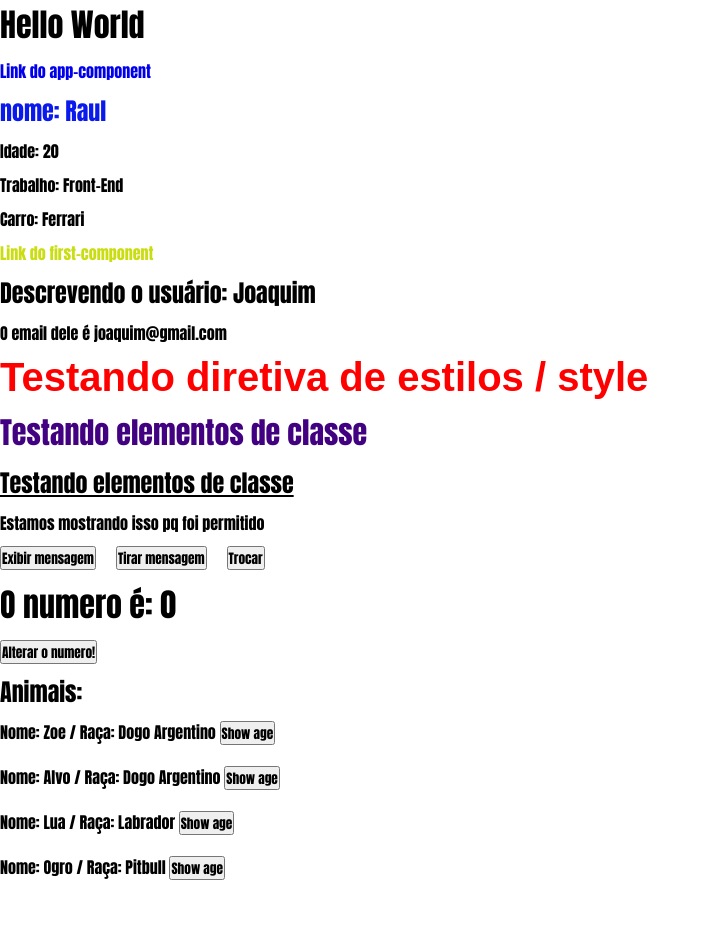
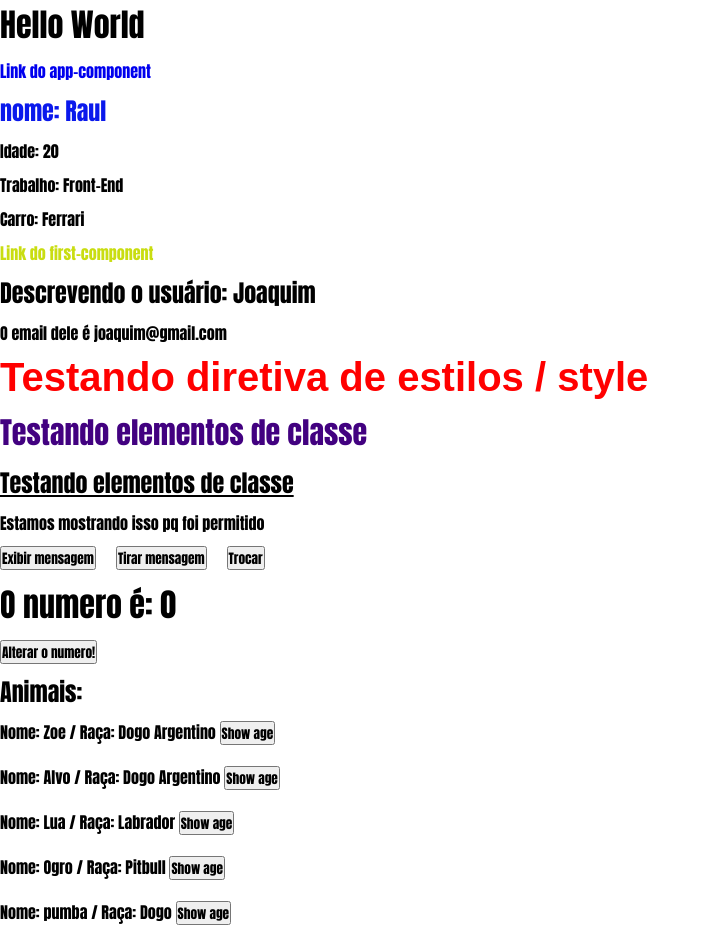
Before and after one commit to Raulpassos08/Estudo-Angular, an Angular app: page / in a window 1280 px wide. Shown: the top 952 px of the page, without its empty margins (0-710 px from the left). Before the commit the page ends 910 px from the top, so only its background shows below. Built offline with nearby package versions, Linux system fonts and the light colour scheme.

Commit message:
usando interfaces no angular

```diff
--- a/src/app/components/list-render/list-render.component.ts
+++ b/src/app/components/list-render/list-render.component.ts
@@ -12,7 +12,8 @@ export class ListRenderComponent implements OnInit{
     {name: 'Zoe', type: 'Dogo Argentino', age: 3},
     {name: 'Alvo', type: 'Dogo Argentino', age: 4},
     {name: 'Lua', type: 'Labrador', age: 2},
-    {name: 'Ogro', type: 'Pitbull', age: 3}
+    {name: 'Ogro', type: 'Pitbull', age: 3},
+    {name: 'pumba', type: 'Dogo', age: 3}
   ];
 
   animal: Animal = {
```
